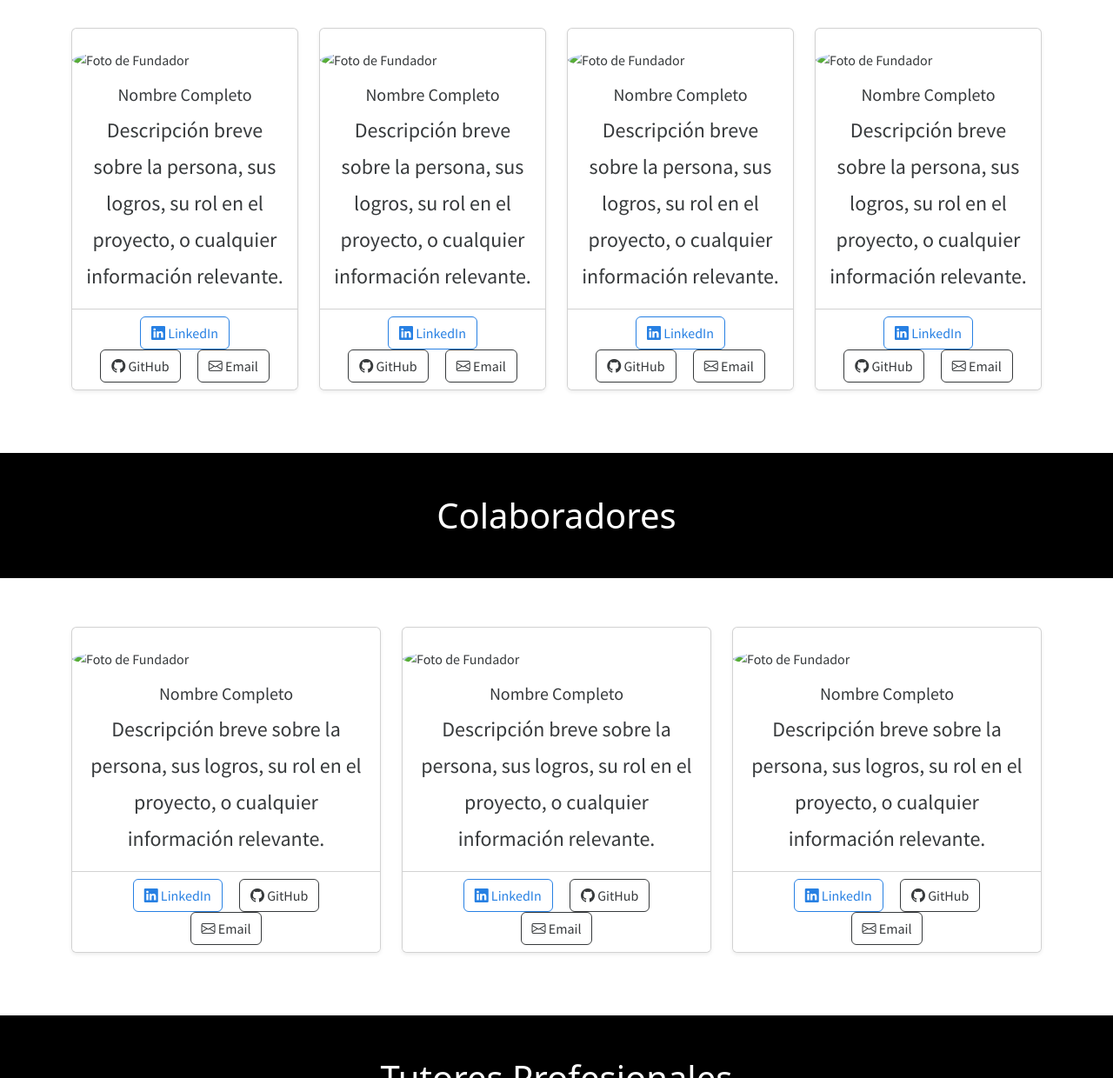
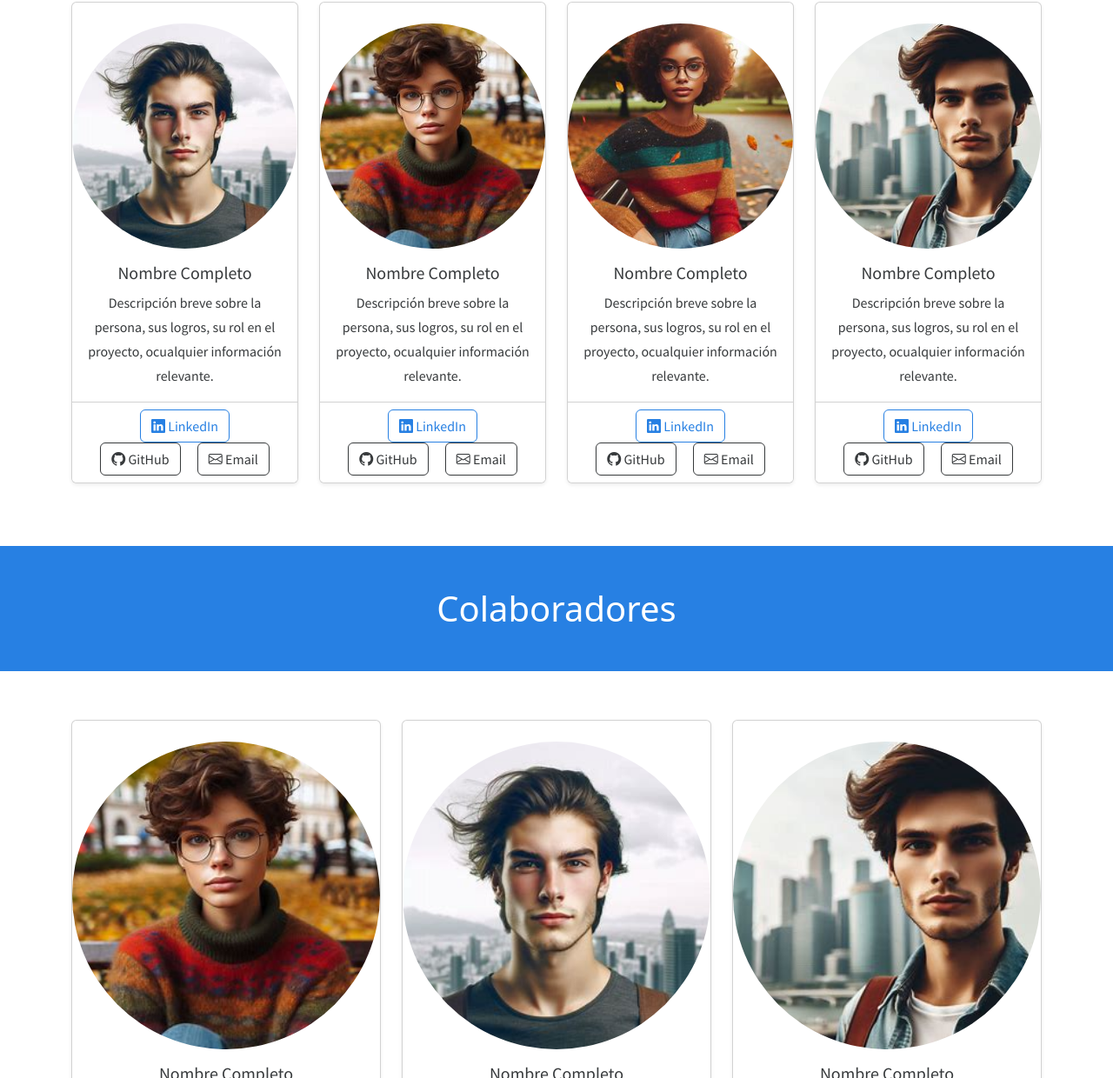
Before and after one commit to Ulimb/Memorium-Web-Informativa, a plain HTML site: page Home/Sections/4-Quienes-Somos/index.html in a window 1280 px wide. Shown: the part 1560-2800 px from the top of the page at 87% size. Drawn offline with nearby package versions, Linux system fonts and the light colour scheme; files whose address does not match are found by name; a web font is replaced by a local one.

Commit message:
Quienes-Somos: Se agrega el modelo de presentacion de la seccion

```diff
--- a/Home/Sections/4-Quienes-Somos/index.html
+++ b/Home/Sections/4-Quienes-Somos/index.html
@@ -53,7 +53,7 @@
         <div class="row ">
             <div class="col-12 card">
                 <div class="card-body">
-                    <h2 class="text-center seccion-titulo Azul-vibrante-text">Carateristicas principales</h2>
+                    <h2 class="text-center fw-bold">Conocé quienes somos</h2>
                     <p class="seccion-texto">
                         Lorem ipsum dolor sit amet consectetur adipisicing elit. Quis officia distinctio, quisquam unde
                         deleniti doloribus sit suscipit, nesciunt nihil voluptate repellendus debitis! Consectetur
@@ -74,7 +74,7 @@
     </section>
 
     <!-- Seccion Fundadores  -->
-    <div class="seccion-oscura">
+    <div class="bg-primary text-white">
         <h1 class="text-center p-5">Fundadores</h1>
     </div>
 
@@ -83,12 +83,11 @@
             <!-- Card Template -->
             <div class="col-xs-12 col-sm-6 col-md-6 col-lg-6 col-xl-3">
                 <div class="card shadow-sm mb-4">
-                    <img src="../../images/foto-prueba.jpg"
+                    <img src="/Home/images/secciones/Quienes-Somos/Persona3.jpeg"
                         class="card-img-top rounded-circle mx-auto d-block mt-4 card-w" alt="Foto de Fundador">
                     <div class="card-body text-center">
                         <h5 class="card-title">Nombre Completo</h5>
-                        <p class="card-text">Descripción breve sobre la persona, sus logros, su rol en el proyecto, o
-                            cualquier información relevante.</p>
+                        <p class="card-text fs-6">Descripción breve sobre la persona, sus logros, su rol en el proyecto, ocualquier información relevante.</p>
                     </div>
                     <div class="card-footer text-center bg-white">
                         <a href="#" class="btn btn-outline-primary mx-2"><i class="bi bi-linkedin"></i> LinkedIn</a>
@@ -100,12 +99,11 @@
             </div>
             <div class="col-xs-12 col-sm-6 col-md-6 col-lg-6 col-xl-3">
                 <div class="card shadow-sm mb-4">
-                    <img src="../../images/foto-prueba.jpg"
+                    <img src="/Home/images/secciones/Quienes-Somos/Persona1.jpeg"
                         class="card-img-top rounded-circle mx-auto d-block mt-4 card-w" alt="Foto de Fundador">
                     <div class="card-body text-center">
                         <h5 class="card-title">Nombre Completo</h5>
-                        <p class="card-text">Descripción breve sobre la persona, sus logros, su rol en el proyecto, o
-                            cualquier información relevante.</p>
+                        <p class="card-text fs-6">Descripción breve sobre la persona, sus logros, su rol en el proyecto, ocualquier información relevante.</p>
                     </div>
                     <div class="card-footer text-center bg-white">
                         <a href="#" class="btn btn-outline-primary mx-2"><i class="bi bi-linkedin"></i> LinkedIn</a>
@@ -117,12 +115,11 @@
             </div>
             <div class="col-xs-12 col-sm-6 col-md-6 col-lg-6 col-xl-3">
                 <div class="card shadow-sm mb-4">
-                    <img src="../../images/foto-prueba.jpg"
+                    <img src="/Home/images/secciones/Quienes-Somos/Persona2.jpeg"
                         class="card-img-top rounded-circle mx-auto d-block mt-4 card-w" alt="Foto de Fundador">
                     <div class="card-body text-center">
                         <h5 class="card-title">Nombre Completo</h5>
-                        <p class="card-text">Descripción breve sobre la persona, sus logros, su rol en el proyecto, o
-                            cualquier información relevante.</p>
+                        <p class="card-text fs-6">Descripción breve sobre la persona, sus logros, su rol en el proyecto, ocualquier información relevante.</p>
                     </div>
                     <div class="card-footer text-center bg-white">
                         <a href="#" class="btn btn-outline-primary mx-2"><i class="bi bi-linkedin"></i> LinkedIn</a>
@@ -134,12 +131,11 @@
             </div>
             <div class="col-xs-12 col-sm-6 col-md-6 col-lg-6 col-xl-3">
                 <div class="card shadow-sm mb-4">
-                    <img src="../../images/foto-prueba.jpg"
+                    <img src="/Home/images/secciones/Quienes-Somos/Persona4.jpeg"
                         class="card-img-top rounded-circle mx-auto d-block mt-4 card-w" alt="Foto de Fundador">
                     <div class="card-body text-center">
                         <h5 class="card-title">Nombre Completo</h5>
-                        <p class="card-text">Descripción breve sobre la persona, sus logros, su rol en el proyecto, o
-                            cualquier información relevante.</p>
+                        <p class="card-text fs-6">Descripción breve sobre la persona, sus logros, su rol en el proyecto, ocualquier información relevante.</p>
                     </div>
                     <div class="card-footer text-center bg-white">
                         <a href="#" class="btn btn-outline-primary mx-2"><i class="bi bi-linkedin"></i> LinkedIn</a>
@@ -153,7 +149,7 @@
     </div>
 
     <!-- Seccion Colaboradores  -->
-    <div class="seccion-oscura">
+    <div class="bg-primary text-white">
         <h1 class="text-center p-5">Colaboradores</h1>
     </div>
     <div class="container py-5">
@@ -161,12 +157,11 @@
             <!-- Card Template -->
             <div class="col-xs-12 col-sm-6 col-md-6 col-lg-6 col-xl-4">
                 <div class="card shadow-sm mb-4">
-                    <img src="../../images/foto-prueba.jpg"
+                    <img src="/Home/images/secciones/Quienes-Somos/Persona1.jpeg"
                         class="card-img-top rounded-circle mx-auto d-block mt-4 card-w" alt="Foto de Fundador">
                     <div class="card-body text-center">
                         <h5 class="card-title">Nombre Completo</h5>
-                        <p class="card-text">Descripción breve sobre la persona, sus logros, su rol en el proyecto, o
-                            cualquier información relevante.</p>
+                        <p class="card-text fs-6">Descripción breve sobre la persona, sus logros, su rol en el proyecto, ocualquier información relevante.</p>
                     </div>
                     <div class="card-footer text-center bg-white">
                         <a href="#" class="btn btn-outline-primary mx-2"><i class="bi bi-linkedin"></i> LinkedIn</a>
@@ -178,12 +173,11 @@
             </div>
             <div class="col-xs-12 col-sm-6 col-md-6 col-lg-6 col-xl-4">
                 <div class="card shadow-sm mb-4">
-                    <img src="../../images/foto-prueba.jpg"
+                    <img src="/Home/images/secciones/Quienes-Somos/Persona3.jpeg"
                         class="card-img-top rounded-circle mx-auto d-block mt-4 card-w" alt="Foto de Fundador">
                     <div class="card-body text-center">
                         <h5 class="card-title">Nombre Completo</h5>
-                        <p class="card-text">Descripción breve sobre la persona, sus logros, su rol en el proyecto, o
-                            cualquier información relevante.</p>
+                        <p class="card-text fs-6">Descripción breve sobre la persona, sus logros, su rol en el proyecto, ocualquier información relevante.</p>
                     </div>
                     <div class="card-footer text-center bg-white">
                         <a href="#" class="btn btn-outline-primary mx-2"><i class="bi bi-linkedin"></i> LinkedIn</a>
@@ -195,12 +189,11 @@
             </div>
             <div class="col-xs-12 col-sm-6 col-md-6 col-lg-6 col-xl-4">
                 <div class="card shadow-sm mb-4">
-                    <img src="../../images/foto-prueba.jpg"
+                    <img src="/Home/images/secciones/Quienes-Somos/Persona4.jpeg"
                         class="card-img-top rounded-circle mx-auto d-block mt-4 card-w" alt="Foto de Fundador">
                     <div class="card-body text-center">
                         <h5 class="card-title">Nombre Completo</h5>
-                        <p class="card-text">Descripción breve sobre la persona, sus logros, su rol en el proyecto, o
-                            cualquier información relevante.</p>
+                        <p class="card-text fs-6">Descripción breve sobre la persona, sus logros, su rol en el proyecto, ocualquier información relevante.</p>
                     </div>
                     <div class="card-footer text-center bg-white">
                         <a href="#" class="btn btn-outline-primary mx-2"><i class="bi bi-linkedin"></i> LinkedIn</a>
@@ -214,20 +207,19 @@
     </div>
 
     <!-- Seccion 3  -->
-    <div class="seccion-oscura">
+    <div class="bg-primary text-white">
         <h1 class="text-center p-5">Tutores Profesionales</h1>
     </div>
     <div class="container py-5">
         <div class="row justify-content-center">
             <!-- Card Template -->
-            <div class="col-xs-12 col-sm-6 col-md-6 col-lg-6 col-xl-6">
+            <div class="col-xs-12 col-sm-6 col-md-6 col-lg-6 col-xl-4">
                 <div class="card shadow-sm mb-4">
-                    <img src="../../images/foto-prueba.jpg"
+                    <img src="/Home/images/secciones/Quienes-Somos/Persona1.jpeg"
                         class="card-img-top rounded-circle mx-auto d-block mt-4 card-w" alt="Foto de Fundador">
                     <div class="card-body text-center">
                         <h5 class="card-title">Nombre Completo</h5>
-                        <p class="card-text">Descripción breve sobre la persona, sus logros, su rol en el proyecto, o
-                            cualquier información relevante.</p>
+                        <p class="card-text fs-6">Descripción breve sobre la persona, sus logros, su rol en el proyecto, ocualquier información relevante.</p>
                     </div>
                     <div class="card-footer text-center bg-white">
                         <a href="#" class="btn btn-outline-primary mx-2"><i class="bi bi-linkedin"></i> LinkedIn</a>
@@ -236,14 +228,13 @@
                     </div>
                 </div>
             </div>
-            <div class="col-xs-12 col-sm-6 col-md-6 col-lg-6 col-xl-6">
+            <div class="col-xs-12 col-sm-6 col-md-6 col-lg-6 col-xl-4">
                 <div class="card shadow-sm mb-4">
-                    <img src="../../images/foto-prueba.jpg"
+                    <img src="/Home/images/secciones/Quienes-Somos/Persona2.jpeg"
                         class="card-img-top rounded-circle mx-auto d-block mt-4 card-w" alt="Foto de Fundador">
                     <div class="card-body text-center">
                         <h5 class="card-title">Nombre Completo</h5>
-                        <p class="card-text">Descripción breve sobre la persona, sus logros, su rol en el proyecto, o
-                            cualquier información relevante.</p>
+                        <p class="card-text fs-6">Descripción breve sobre la persona, sus logros, su rol en el proyecto, ocualquier información relevante.</p>
                     </div>
                     <div class="card-footer text-center bg-white">
                         <a href="#" class="btn btn-outline-primary mx-2"><i class="bi bi-linkedin"></i> LinkedIn</a>
```
Also changed, not shown: Home/Sections/1-App-movil/index.html (+1 -1 lines), Home/Sections/2-App-Web/index.html (+1 -1 lines), Home/images/secciones/Quienes-Somos/Persona1.jpeg (added), Home/images/secciones/Quienes-Somos/Persona2.jpeg (added), Home/images/secciones/Quienes-Somos/Persona3.jpeg (added), Home/images/secciones/Quienes-Somos/Persona4.jpeg (added).
